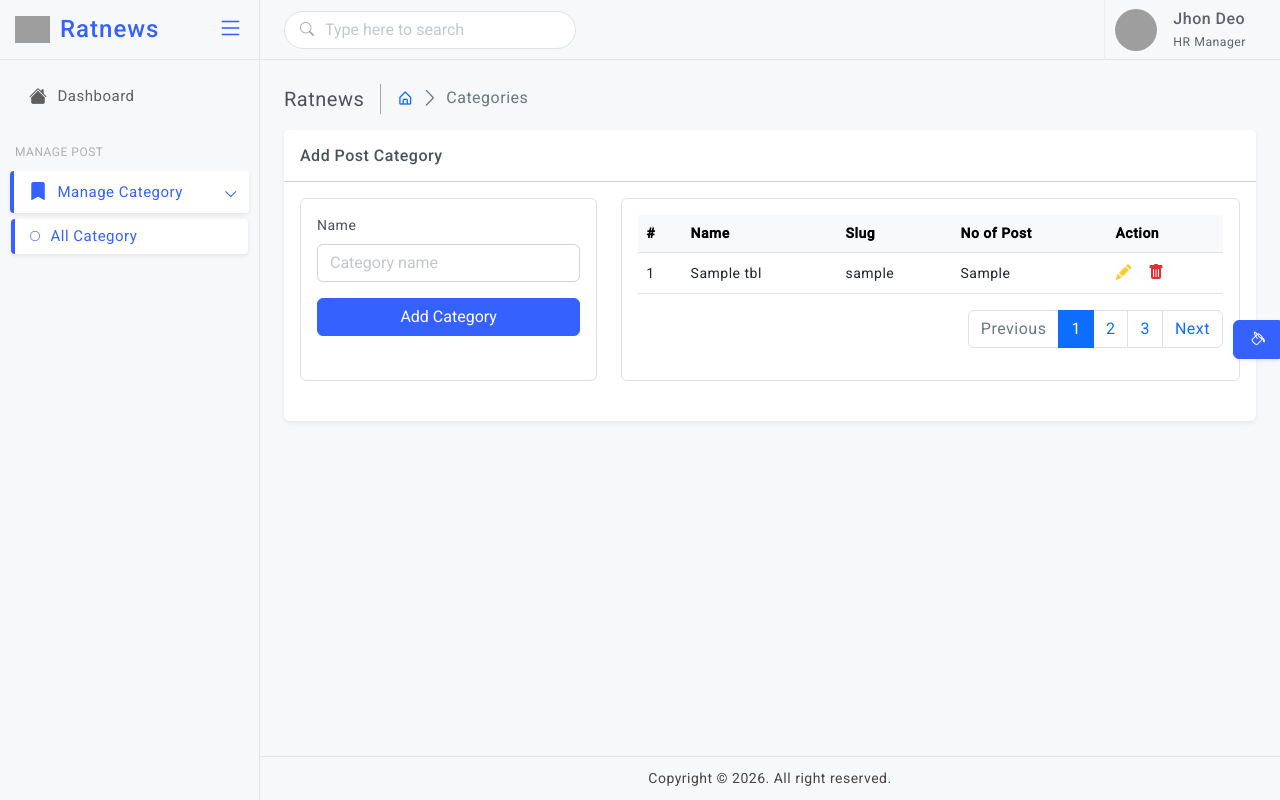
After one commit to humayuu/new-blog, a PHP site: page /ratnews/category/all_category.php in a window 1280 px wide. The commit adds this page. Run offline with PHP 8.4, Linux system fonts and the light colour scheme; tables that the repository leaves empty or names only in its code hold one stand-in row (values such as "Sample post"); grey boxes are pictures that could not be loaded.

Commit message:
add category

```diff
--- a/admin/logout.php
+++ b/admin/logout.php
@@ -1,5 +1,9 @@
 <?php
 session_start();
+if(!isset($_SESSION['adminLoggedIn']) || $_SESSION['adminLoggedIn'] !== true){
+    header('Location: index.php');
+    exit;
+}
 
 session_unset();
 
--- /dev/null
+++ b/admin/ratnews/category/all_category.php
@@ -0,0 +1,198 @@
+<?php
+session_start();
+
+// Connection to Database
+require '../../config/connection.php';
+
+
+// Initialize errors in session for persistence across redirects
+if (!isset($_SESSION['errors'])) {
+    $_SESSION['errors'] = [];
+}
+
+
+// Generate CSRF Token
+if (empty($_SESSION['__csrf'])) {
+    $_SESSION['__csrf'] = bin2hex(random_bytes(32));
+}
+
+if ($_SERVER['REQUEST_METHOD'] === 'POST' && isset($_POST['issSubmitted'])) {
+    // Verify CSRF Token
+    if (!hash_equals($_SESSION['__csrf'], $_POST['__csrf'])) {
+        $_SESSION['errors'][] = 'Invalid CSRF Token';
+        header('Location: ' . basename(__FILE__));
+        exit;
+    }
+
+    $name = filter_var(trim($_POST['name']), FILTER_SANITIZE_SPECIAL_CHARS);
+
+    if (empty($name)) {
+        $_SESSION['errors'][] = 'Category name is Required!';
+        header('Location: ' . basename(__FILE__));
+        exit;
+    }
+
+    // Rename the slug
+    $categorySlug = strtolower(str_replace(' ', '-', $name));
+
+    // Add Category to database
+    try {
+        $conn->beginTransaction();
+
+        $stmt = $conn->prepare('INSERT INTO category_tbl (category_name, category_slug) VALUES (:categoryName, :categorySlug)');
+        $stmt->bindParam(':categoryName', $name);
+        $stmt->bindParam(':categorySlug', $categorySlug);
+        $result = $stmt->execute();
+
+        if ($result) {
+            $conn->commit();
+            // Redirect to manage Category Page
+            $_SESSION['errors'][] = 'Category Successfully Add.';
+            header('Location: ' . basename(__FILE__));
+            exit;
+        }
+    } catch (Exception $e) {
+        $conn->rollBack();
+        $_SESSION['errors'][] = 'Error in Insert to database ' . $e->getMessage();
+        header('Location: ' . basename(__FILE__));
+        exit;
+    }
+
+
+
+}
+
+
+// Store Error in Variable
+$errors = $_SESSION['errors'] ?? [];
+$_SESSION['errors'] = [];
+
+
+// Fetch all Data for Show category
+$sql = $conn->prepare('SELECT * FROM category_tbl ORDER BY category_name DESC');
+$sql->execute();
+$categories = $sql->fetchAll();
+
+require '../layout/header.php'
+
+?>
+<!--start content-->
+<main class="page-content">
+    <!--breadcrumb-->
+    <div class="page-breadcrumb d-none d-sm-flex align-items-center mb-3">
+        <div class="breadcrumb-title pe-3">Ratnews</div>
+        <div class="ps-3">
+            <nav aria-label="breadcrumb">
+                <ol class="breadcrumb mb-0 p-0">
+                    <li class="breadcrumb-item"><a href="javascript:;"><i class="bx bx-home-alt"></i></a>
+                    </li>
+                    <li class="breadcrumb-item active" aria-current="page">Categories</li>
+                </ol>
+            </nav>
+        </div>
+    </div>
+    <!--end breadcrumb-->
+
+    <div class="card">
+        <div class="card-header py-3">
+            <h6 class="mb-0">Add Post Category</h6>
+        </div>
+        <div class="card-body">
+            <div class="row">
+                <div class="col-12 col-lg-4 d-flex">
+                    <div class="card border shadow-none w-100">
+                        <div class="card-body">
+                            <form method="post" action="<?= htmlspecialchars(basename(__FILE__)) ?>" class="row g-3">
+                                <input type="hidden" name="__csrf" value="<?= htmlspecialchars($_SESSION['__csrf']) ?>">
+                                <div class="col-12">
+                                    <label class="form-label">Name</label>
+                                    <input type="text" class="form-control" name="name" placeholder="Category name">
+                                </div>
+                                <div class="col-12">
+                                    <div class="d-grid">
+                                        <button name="issSubmitted" class="btn btn-primary">Add Category</button>
+                                    </div>
+                                </div>
+                            </form>
+                            <!-- Display Errors -->
+                            <?php if (!empty($errors)): ?>
+                            <div class="row mt-3 justify-content-center">
+                                <div class="col-md-12 col-lg-12">
+                                    <?php foreach ($errors as $error): ?>
+                                    <div class="alert alert-info alert-dismissible fade show" role="alert">
+                                        <span><?= htmlspecialchars($error) ?></span>
+                                        <button type="button" class="btn-close" data-bs-dismiss="alert"
+                                            aria-label="Close"></button>
+                                    </div>
+                                    <?php endforeach; ?>
+                                </div>
+                            </div>
+                            <?php endif; ?>
+                        </div>
+                    </div>
+                </div>
+                <div class="col-12 col-lg-8 d-flex">
+                    <div class="card border shadow-none w-100">
+                        <div class="card-body">
+                            <div class="table-responsive">
+                                <?php $sl = 1; if($categories): ?>
+                                <table class="table align-middle">
+                                    <thead class="table-light">
+                                        <tr>
+                                            <th>#</th>
+                                            <th>Name</th>
+                                            <th>Slug</th>
+                                            <th>No of Post</th>
+                                            <th>Action</th>
+                                        </tr>
+                                    </thead>
+                                    <tbody>
+                                        <?php foreach($categories as $category): ?>
+                                        <tr>
+                                            <td><?= $sl++ ?></td>
+                                            <td><?= htmlspecialchars($category['category_name']) ?></td>
+                                            <td><?= htmlspecialchars($category['category_slug']) ?></td>
+                                            <td><?= htmlspecialchars($category['no_of_post']) ?></td>
+                                            <td>
+                                                <div class="d-flex align-items-center gap-3 fs-6">
+                                                    <a href="javascript:;" class="text-warning" data-bs-toggle="tooltip"
+                                                        data-bs-placement="bottom" title=""
+                                                        data-bs-original-title="Edit info" aria-label="Edit"><i
+                                                            class="bi bi-pencil-fill"></i></a>
+                                                    <a href="javascript:;" class="text-danger" data-bs-toggle="tooltip"
+                                                        data-bs-placement="bottom" title=""
+                                                        data-bs-original-title="Delete" aria-label="Delete"><i
+                                                            class="bi bi-trash-fill"></i></a>
+                                                </div>
+                                            </td>
+                                        </tr>
+                                        <?php endforeach; ?>
+                                    </tbody>
+                                </table>
+                                <?php else: ?>
+                                <div class="alert alert-danger fade show" role="alert">
+                                    <span>No Category Found!</span>
+                                </div>
+                                <?php endif; ?>
+                            </div>
+                            <nav class="float-end mt-0" aria-label="Page navigation">
+                                <ul class="pagination">
+                                    <li class="page-item disabled"><a class="page-link" href="#">Previous</a></li>
+                                    <li class="page-item active"><a class="page-link" href="#">1</a></li>
+                                    <li class="page-item"><a class="page-link" href="#">2</a></li>
+                                    <li class="page-item"><a class="page-link" href="#">3</a></li>
+                                    <li class="page-item"><a class="page-link" href="#">Next</a></li>
+                                </ul>
+                            </nav>
+                        </div>
+                    </div>
+                </div>
+            </div>
+            <!--end row-->
+        </div>
+    </div>
+    </div>
+
+</main>
+<!--end page main-->
+<?php require '../layout/footer.php' ?>
--- a/admin/layout/footer.php
+++ b/admin/ratnews/layout/footer.php
@@ -91,21 +91,21 @@
 
 
    <!-- Bootstrap bundle JS -->
-   <script src="../assets/js/bootstrap.bundle.min.js"></script>
+   <script src="../../assets/js/bootstrap.bundle.min.js"></script>
    <!--plugins-->
-   <script src="../assets/js/jquery.min.js"></script>
-   <script src="../assets/plugins/simplebar/js/simplebar.min.js"></script>
-   <script src="../assets/plugins/metismenu/js/metisMenu.min.js"></script>
-   <script src="../assets/plugins/perfect-scrollbar/js/perfect-scrollbar.js"></script>
-   <script src="../assets/plugins/vectormap/jquery-jvectormap-2.0.2.min.js"></script>
-   <script src="../assets/plugins/vectormap/jquery-jvectormap-world-mill-en.js"></script>
-   <script src="../assets/js/pace.min.js"></script>
-   <script src="../assets/plugins/chartjs/js/Chart.min.js"></script>
-   <script src="../assets/plugins/chartjs/js/Chart.extension.js"></script>
-   <script src="../assets/plugins/apexcharts-bundle/js/apexcharts.min.js"></script>
+   <script src="../../assets/js/jquery.min.js"></script>
+   <script src="../../assets/plugins/simplebar/js/simplebar.min.js"></script>
+   <script src="../../assets/plugins/metismenu/js/metisMenu.min.js"></script>
+   <script src="../../assets/plugins/perfect-scrollbar/js/perfect-scrollbar.js"></script>
+   <script src="../../assets/plugins/vectormap/jquery-jvectormap-2.0.2.min.js"></script>
+   <script src="../../assets/plugins/vectormap/jquery-jvectormap-world-mill-en.js"></script>
+   <script src="../../assets/js/pace.min.js"></script>
+   <script src="../../assets/plugins/chartjs/js/Chart.min.js"></script>
+   <script src="../../assets/plugins/chartjs/js/Chart.extension.js"></script>
+   <script src="../../assets/plugins/apexcharts-bundle/js/apexcharts.min.js"></script>
    <!--app-->
-   <script src="../assets/js/app.js"></script>
-   <script src="../assets/js/index.js"></script>
+   <script src="../../assets/js/app.js"></script>
+   <script src="../../assets/js/index.js"></script>
    <script>
 new PerfectScrollbar(".best-product")
    </script>
--- a/admin/layout/header.php
+++ b/admin/ratnews/layout/header.php
@@ -5,29 +5,29 @@
     <!-- Required meta tags -->
     <meta charset="utf-8">
     <meta name="viewport" content="width=device-width, initial-scale=1">
-    <link rel="icon" href="../assets/images/favicon-32x32.png" type="image/png" />
+    <link rel="icon" href="../../assets/images/favicon-32x32.png" type="image/png" />
     <!--plugins-->
-    <link href="../assets/plugins/vectormap/jquery-jvectormap-2.0.2.css" rel="stylesheet" />
-    <link href="../assets/plugins/simplebar/css/simplebar.css" rel="stylesheet" />
-    <link href="../assets/plugins/perfect-scrollbar/css/perfect-scrollbar.css" rel="stylesheet" />
-    <link href="../assets/plugins/metismenu/css/metisMenu.min.css" rel="stylesheet" />
+    <link href="../../assets/plugins/vectormap/jquery-jvectormap-2.0.2.css" rel="stylesheet" />
+    <link href="../../assets/plugins/simplebar/css/simplebar.css" rel="stylesheet" />
+    <link href="../../assets/plugins/perfect-scrollbar/css/perfect-scrollbar.css" rel="stylesheet" />
+    <link href="../../assets/plugins/metismenu/css/metisMenu.min.css" rel="stylesheet" />
     <!-- Bootstrap CSS -->
-    <link href="../assets/css/bootstrap.min.css" rel="stylesheet" />
-    <link href="../assets/css/bootstrap-extended.css" rel="stylesheet" />
-    <link href="../assets/css/style.css" rel="stylesheet" />
-    <link href="../assets/css/icons.css" rel="stylesheet">
+    <link href="../../assets/css/bootstrap.min.css" rel="stylesheet" />
+    <link href="../../assets/css/bootstrap-extended.css" rel="stylesheet" />
+    <link href="../../assets/css/style.css" rel="stylesheet" />
+    <link href="../../assets/css/icons.css" rel="stylesheet">
     <link href="https://fonts.googleapis.com/css2?family=Roboto:wght@400;500&display=swap" rel="stylesheet">
     <link rel="stylesheet" href="https://cdn.jsdelivr.net/npm/bootstrap-icons@1.5.0/font/bootstrap-icons.css">
 
 
     <!-- loader-->
-    <link href="../assets/css/pace.min.css" rel="stylesheet" />
+    <link href="../../assets/css/pace.min.css" rel="stylesheet" />
 
     <!--Theme Styles-->
-    <link href="../assets/css/dark-theme.css" rel="stylesheet" />
-    <link href="../assets/css/light-theme.css" rel="stylesheet" />
-    <link href="../assets/css/semi-dark.css" rel="stylesheet" />
-    <link href="../assets/css/header-colors.css" rel="stylesheet" />
+    <link href="../../assets/css/dark-theme.css" rel="stylesheet" />
+    <link href="../../assets/css/light-theme.css" rel="stylesheet" />
+    <link href="../../assets/css/semi-dark.css" rel="stylesheet" />
+    <link href="../../assets/css/header-colors.css" rel="stylesheet" />
 
     <title>Manage News Blog</title>
 </head>
@@ -55,7 +55,7 @@
                 <div class="dropdown dropdown-user-setting">
                     <a class="dropdown-toggle dropdown-toggle-nocaret" href="#" data-bs-toggle="dropdown">
                         <div class="user-setting d-flex align-items-center gap-3">
-                            <img src="../assets/images/avatars/avatar-1.png" class="user-img" alt="">
+                            <img src="../../assets/images/avatars/avatar-1.png" class="user-img" alt="">
                             <div class="d-none d-sm-block">
                                 <p class="user-name mb-0">Jhon Deo</p>
                                 <small class="mb-0 dropdown-user-designation">HR Manager</small>
@@ -83,7 +83,7 @@
                             <hr class="dropdown-divider">
                         </li>
                         <li>
-                            <a class="dropdown-item" href="../logout.php">
+                            <a class="dropdown-item" href="../../logout.php">
                                 <div class="d-flex align-items-center">
                                     <div class=""><i class="bi bi-lock-fill"></i></div>
                                     <div class="ms-3"><span>Logout</span></div>
@@ -100,7 +100,7 @@
         <aside class="sidebar-wrapper" data-simplebar="true">
             <div class="sidebar-header">
                 <div>
-                    <img src="../assets/images/logo-icon.png" class="logo-icon" alt="logo icon">
+                    <img src="../../assets/images/logo-icon.png" class="logo-icon" alt="logo icon">
                 </div>
                 <div>
                     <h4 class="logo-text">Ratnews</h4>
@@ -126,7 +126,7 @@
                         <div class="menu-title">Manage Category</div>
                     </a>
                     <ul>
-                        <li> <a href="#"><i class="bi bi-circle"></i>All Category</a>
+                        <li> <a href="../category/all_category.php"><i class="bi bi-circle"></i>All Category</a>
                         </li>
                     </ul>
                 </li>
```
Also changed, not shown: admin/index.php (+8 -3 lines), admin/ratnews/category/dashboard.php (renamed from admin/ratnews/dashboard.php, +13 -1 lines).
